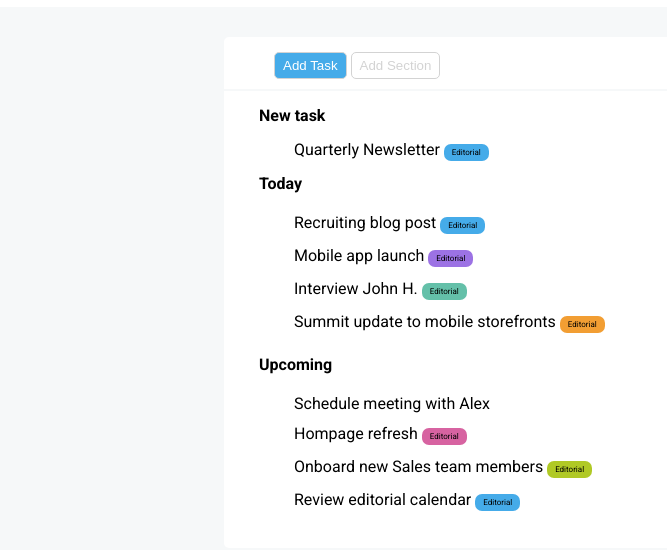
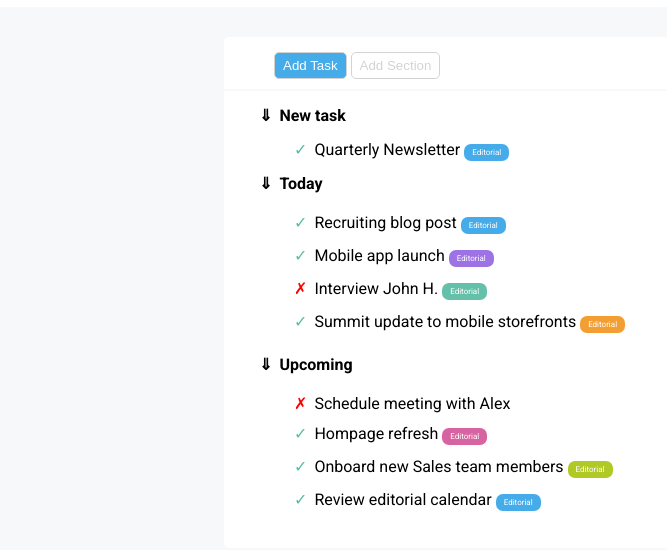
Before and after one commit to AnotherDebug/html-css-toboolist, a plain HTML site: page index.html in a window 1280 px wide. Shown: the part 68-618 px from the top of the page, without its empty margins (0-667 px from the left). Drawn offline with Linux system fonts and the light colour scheme.

Commit message:
fine esercizio

```diff
--- a/assets/css/style.css
+++ b/assets/css/style.css
@@ -82,6 +82,7 @@ hr {
     font-size: 8px;
     border-radius: 7px;
     padding: 4px 8px;
+    color: white;
 }
 
 .label.blue {
@@ -102,3 +103,21 @@ hr {
 .label.green {
     background-color: #B0C925;
 }
+
+/* arrow list */
+.arrow-down{
+	padding-right:7px;
+	color: black;
+}
+/* Check list */
+section ul li ol li:before{
+	content: "\2713";
+	padding-right:7px;
+	color: #57BCA5;
+}
+/* cross list */
+section ul li ol li.cross:before{
+	content: "\2717";
+	padding-right:7px;
+	color: red;
+}
--- a/index.html
+++ b/index.html
@@ -17,7 +17,7 @@
     <!-- Site header -->
     <header>
         <div class="logo">
-            <img src="assets/img/logo.png" alt="">
+            <img src="assets/img/logo.png" alt="logo">
         </div>
         <h1>Toboolist</h1>
     </header>
@@ -28,7 +28,7 @@
     <main class="container">
 
         <!-- Task + Section -->
-        <section class="box-button">
+        <section>
             <div>
                 <input id="button-blue" type="button" value="Add Task">
                 <input id="button-white" type="button" value="Add Section">
@@ -37,31 +37,31 @@
         </section>
 
         <!-- List -->
-        <section class="box-list">
+        <section>
             <ul class="list">
                 <li>
-                    <strong>New task</strong>
-                    <ul class="list">
-                        <li>Quarterly Newsletter <span class="label blue">Editorial</span></li>
-                    </ul>
+                    <strong><span class="arrow-down">&dArr;</span>New task</strong>
+                    <ol class="list">
+                        <li><span></span>Quarterly Newsletter <span class="label blue">Editorial</span></li>
+                    </ol>
                 </li>
                 <li>
-                    <strong>Today</strong>
-                    <ul class="list title">
+                    <strong><span class="arrow-down">&dArr;</span>Today</strong>
+                    <ol class="list title">
                         <li>Recruiting blog post <span class="label blue">Editorial</span></li>
                         <li>Mobile app launch <span class="label purple">Editorial</span></li>
-                        <li>Interview John H. <span class="label lightgreen">Editorial</span></li>
+                        <li class="cross">Interview John H. <span class="label lightgreen">Editorial</span></li>
                         <li>Summit update to mobile storefronts <span class="label orange">Editorial</span></li>
-                    </ul>
+                    </ol>
                 </li>
                 <li>
-                    <strong>Upcoming</strong>
-                    <ul class="list title">
-                        <li>Schedule meeting with Alex</li>
+                    <strong><span class="arrow-down">&dArr;</span>Upcoming</strong>
+                    <ol class="list title">
+                        <li class="cross">Schedule meeting with Alex</li>
                         <li>Hompage refresh <span class="label pink">Editorial</span></li>
                         <li>Onboard new Sales team members <span class="label green">Editorial</span></li>
                         <li>Review editorial calendar <span class="label blue">Editorial</span></li>
-                    </ul>
+                    </ol>
                 </li>
             </ul>
         </section>
```
